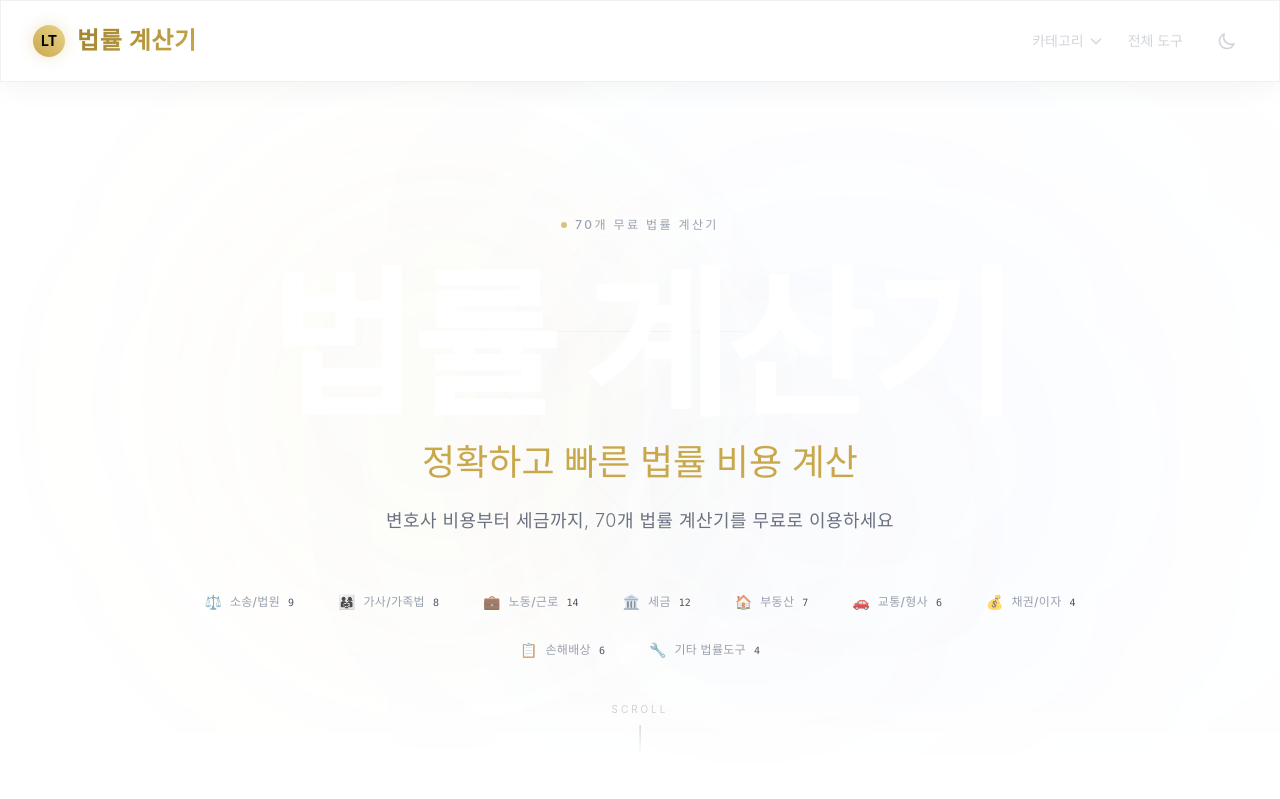
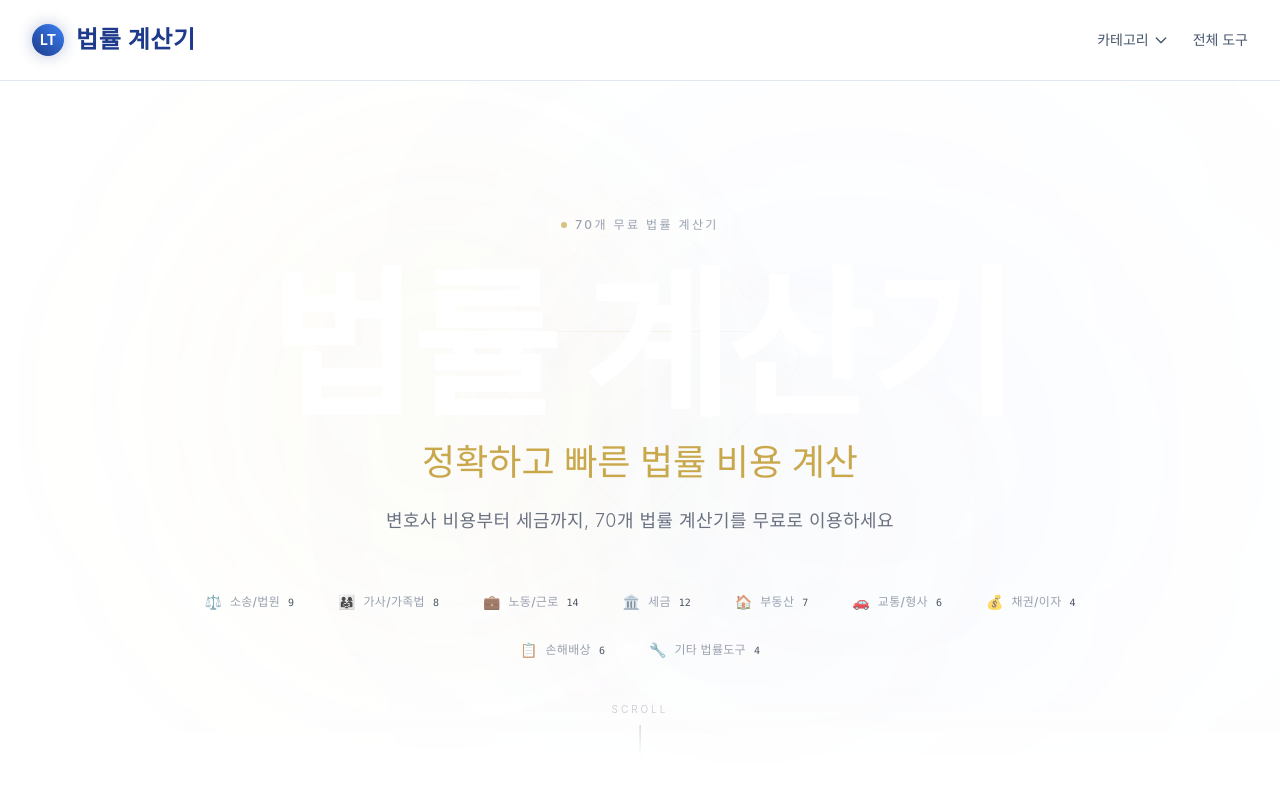
Before and after one commit to SublimerNJ/law-calc, a Next.js app: page / in a window 1280 px wide. Shown: the top 799 px of the page. Built offline with nearby package versions, Linux system fonts and the light colour scheme; a web font is replaced by a local one.

Commit message:
feat(11-01): update header and remove theme toggle
- Delete ThemeToggle.tsx
- Remove ThemeToggle from Header.tsx
- Update Header styling to light mode (bg-white, text-slate-900)

```diff
--- a/src/components/layout/Header.tsx
+++ b/src/components/layout/Header.tsx
@@ -3,14 +3,13 @@
 import Link from 'next/link';
 import { useState } from 'react';
 import { CATEGORIES } from '@/lib/tools-data';
-import ThemeToggle from '@/components/ui/ThemeToggle';
 
 export default function Header() {
   const [isMenuOpen, setIsMenuOpen] = useState(false);
   const [isCategoryOpen, setIsCategoryOpen] = useState(false);
 
   return (
-    <header className="fixed top-0 z-50 w-full glass-panel border-b-0 border-white/5">
+    <header className="fixed top-0 z-50 w-full bg-white border-b border-slate-200">
       <div className="max-w-7xl mx-auto px-4 sm:px-6 lg:px-8">
         <div className="flex items-center justify-between h-20">
           {/* Logo */}
@@ -18,10 +17,10 @@ export default function Header() {
             href="/"
             className="flex items-center gap-3 transition-transform hover:scale-105"
           >
-            <div className="w-8 h-8 rounded-full bg-gradient-to-tr from-[#c9a84c] to-[#e8d48b] flex items-center justify-center shadow-[0_0_15px_rgba(201,168,76,0.3)]">
-              <span className="text-black text-sm font-bold">LT</span>
+            <div className="w-8 h-8 rounded-full bg-gradient-to-tr from-[#1e3a8a] to-[#3b82f6] flex items-center justify-center shadow-[0_0_15px_rgba(30,58,138,0.3)]">
+              <span className="text-white text-sm font-bold">LT</span>
             </div>
-            <span className="text-2xl font-sans text-gradient-gold font-bold tracking-wide">
+            <span className="text-2xl font-sans text-[#1e3a8a] font-bold tracking-wide">
               법률 계산기
             </span>
           </Link>
@@ -34,10 +33,10 @@ export default function Header() {
               onMouseEnter={() => setIsCategoryOpen(true)}
               onMouseLeave={() => setIsCategoryOpen(false)}
             >
-              <button className="flex items-center gap-1 text-sm font-medium text-gray-300 hover:text-white transition-colors duration-300">
+              <button className="flex items-center gap-1 text-sm font-medium text-slate-600 hover:text-[#1e3a8a] transition-colors duration-300">
                 카테고리
                 <svg
-                  className={`w-4 h-4 transition-transform duration-300 ${isCategoryOpen ? 'rotate-180 text-[#c9a84c]' : ''}`}
+                  className={`w-4 h-4 transition-transform duration-300 ${isCategoryOpen ? 'rotate-180 text-[#1e3a8a]' : ''}`}
                   fill="none"
                   viewBox="0 0 24 24"
                   stroke="currentColor"
@@ -48,17 +47,17 @@ export default function Header() {
               </button>
 
               {isCategoryOpen && (
-                <div className="absolute top-full right-0 w-72 glass-panel border border-white/10 rounded-2xl shadow-2xl overflow-hidden py-2">
+                <div className="absolute top-full right-0 w-72 bg-white border border-slate-200 rounded-2xl shadow-xl overflow-hidden py-2">
                   {CATEGORIES.map((cat) => (
                     <Link
                       key={cat.id}
                       href={`/#${cat.id}`}
-                      className="flex items-center gap-3 px-5 py-3 text-sm text-gray-300 hover:bg-white/5 hover:text-[#c9a84c] transition-all duration-300"
+                      className="flex items-center gap-3 px-5 py-3 text-sm text-slate-700 hover:bg-slate-50 hover:text-[#1e3a8a] transition-all duration-300"
                     >
                       <span className="text-lg opacity-80">{cat.icon}</span>
                       <div>
                         <span className="font-medium">{cat.name}</span>
-                        <p className="text-xs text-gray-500 mt-0.5">{cat.description}</p>
+                        <p className="text-xs text-slate-500 mt-0.5">{cat.description}</p>
                       </div>
                     </Link>
                   ))}
@@ -68,20 +67,17 @@ export default function Header() {
 
             <Link
               href="/"
-              className="text-sm font-medium text-gray-300 hover:text-[#c9a84c] transition-colors duration-300"
+              className="text-sm font-medium text-slate-600 hover:text-[#1e3a8a] transition-colors duration-300"
             >
               전체 도구
             </Link>
-
-            <ThemeToggle />
           </nav>
 
           {/* Mobile menu button */}
           <div className="flex md:hidden items-center gap-2">
-            <ThemeToggle />
             <button
               onClick={() => setIsMenuOpen(!isMenuOpen)}
-              className="w-10 h-10 flex items-center justify-center rounded-full bg-white/5 hover:bg-white/10 border border-white/10 text-gray-300 transition-all"
+              className="w-10 h-10 flex items-center justify-center rounded-full bg-slate-50 hover:bg-slate-100 border border-slate-200 text-slate-600 transition-all"
               aria-label="메뉴"
             >
               {isMenuOpen ? (
@@ -99,18 +95,17 @@ export default function Header() {
 
         {/* Mobile menu */}
         {isMenuOpen && (
-          <div className="md:hidden border-t border-white/10 py-4">
+          <div className="md:hidden border-t border-slate-200 py-4">
             <div className="grid grid-cols-2 gap-3 pb-4">
               {CATEGORIES.map((cat) => (
                 <Link
                   key={cat.id}
                   href={`/#${cat.id}`}
                   onClick={() => setIsMenuOpen(false)}
-                  className="flex flex-col items-center gap-2 p-4 rounded-xl bg-white/5 hover:bg-white/10 border border-white/5 transition-all"
-                  style={{ borderColor: `${cat.color}20` }}
+                  className="flex flex-col items-center gap-2 p-4 rounded-xl bg-slate-50 hover:bg-slate-100 border border-slate-200 transition-all"
                 >
                   <span className="text-2xl">{cat.icon}</span>
-                  <span className="text-xs font-medium text-gray-300">{cat.name}</span>
+                  <span className="text-xs font-medium text-slate-700">{cat.name}</span>
                 </Link>
               ))}
             </div>
--- a/src/components/ui/ThemeToggle.tsx
+++ /dev/null
@@ -1,40 +0,0 @@
-'use client';
-
-import { useTheme } from 'next-themes';
-import { useEffect, useState } from 'react';
-
-export default function ThemeToggle() {
-  const { theme, setTheme } = useTheme();
-  const [mounted, setMounted] = useState(false);
-
-  useEffect(() => {
-    setMounted(true);
-  }, []);
-
-  if (!mounted) {
-    return (
-      <button
-        className="w-10 h-10 rounded-full bg-white/5 border border-white/10 transition-all"
-        aria-label="테마 전환"
-      />
-    );
-  }
-
-  return (
-    <button
-      onClick={() => setTheme(theme === 'dark' ? 'light' : 'dark')}
-      className="w-10 h-10 rounded-full bg-white/5 hover:bg-white/10 border border-white/10 text-gray-300 transition-all flex items-center justify-center"
-      aria-label="테마 전환"
-    >
-      {theme === 'dark' ? (
-        <svg className="w-5 h-5" fill="none" viewBox="0 0 24 24" stroke="currentColor" strokeWidth={2}>
-          <path strokeLinecap="round" strokeLinejoin="round" d="M12 3v1m0 16v1m9-9h-1M4 12H3m15.364 6.364l-.707-.707M6.343 6.343l-.707-.707m12.728 0l-.707.707M6.343 17.657l-.707.707M16 12a4 4 0 11-8 0 4 4 0 018 0z" />
-        </svg>
-      ) : (
-        <svg className="w-5 h-5" fill="none" viewBox="0 0 24 24" stroke="currentColor" strokeWidth={2}>
-          <path strokeLinecap="round" strokeLinejoin="round" d="M20.354 15.354A9 9 0 018.646 3.646 9.003 9.003 0 0012 21a9.003 9.003 0 008.354-5.646z" />
-        </svg>
-      )}
-    </button>
-  );
-}
```
